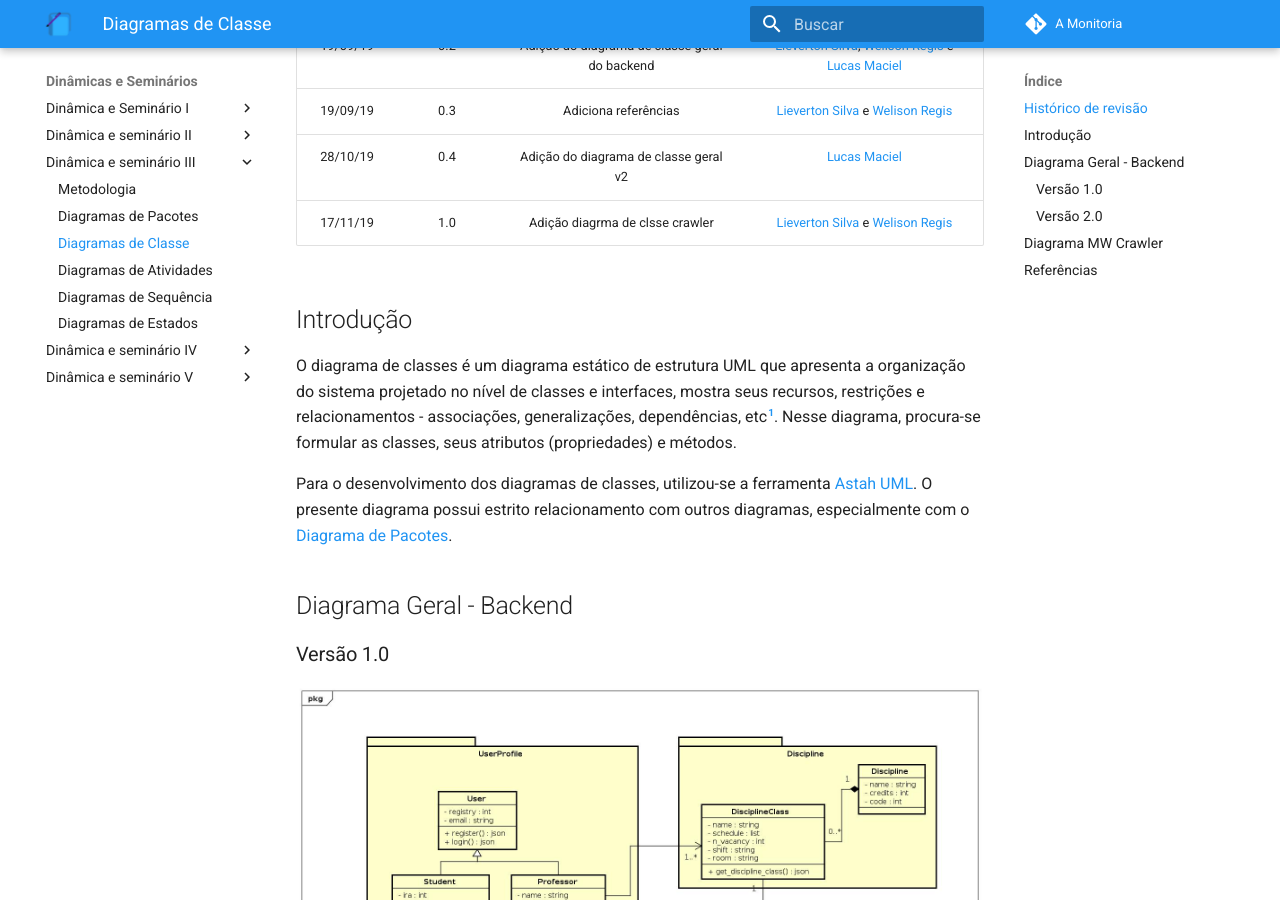
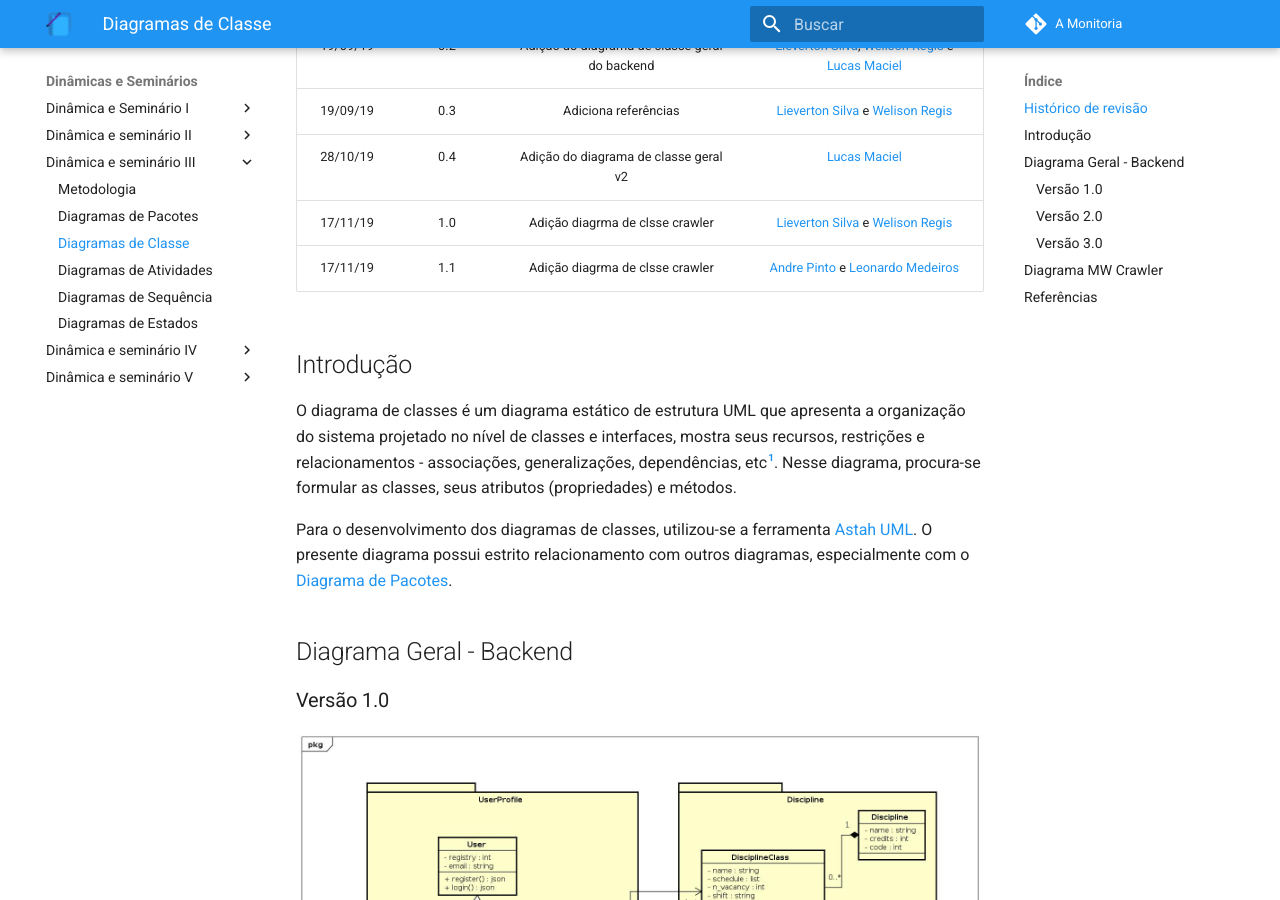
Before and after one commit to 2019-2-arquitetura-desenho/wiki, an MkDocs documentation site: the page built from docs/dinamica_seminario_III/diagrama_classes.md, in a window 1280 px wide and 900 px high, scrolled down 347 px. Built offline with MkDocs 1.6.1 and Material for MkDocs 9.7.7, drawn with Linux system fonts in a browser that asks for light colours; comment, search, counter and statistics services are not loaded; old or Windows-style settings are respelled for this version of MkDocs.

Commit message:
Adding backend class diagram to wiki
Co-authored-by: Andre Lucas de Sousa Pinto <andrelucax@gmail.com>

```diff
--- a/docs/dinamica_seminario_III/diagrama_classes.md
+++ b/docs/dinamica_seminario_III/diagrama_classes.md
@@ -9,6 +9,7 @@
 | 19/09/19 | 0.3 | Adiciona referências | [Lieverton Silva](https://github.com/lievertom) e [Welison Regis](https://github.com/WelisonR) |
 | 28/10/19 | 0.4 | Adição do diagrama de classe geral v2 | [Lucas Maciel](https://github.com/Ridersk)  |
 | 17/11/19 | 1.0 | Adição diagrma de clsse crawler | [Lieverton Silva](https://github.com/lievertom) e [Welison Regis](https://github.com/WelisonR) |
+| 17/11/19 | 1.1 | Adição diagrma de clsse crawler | [Andre Pinto](https://github.com/andrelucax) e  [Leonardo Medeiros](https://github.com/leomedeiros1) |
 
 ## Introdução
 
@@ -26,6 +27,10 @@
 
 ![Diagrama Geral V2 - Backend](./assets/img/diagrama_classes/diagrama_classe_geral_v2.png);
 
+### Versão 3.0
+
+![Diagrama Geral V2 - Backend](./assets/img/diagrama_classes/diagrama_classe_geral_v3.png);
+
 ## Diagrama MW Crawler
 
 ![Diagram MW Crawler](./assets/img/diagrama_classes/diagrama_classe_crawler.png);
```
